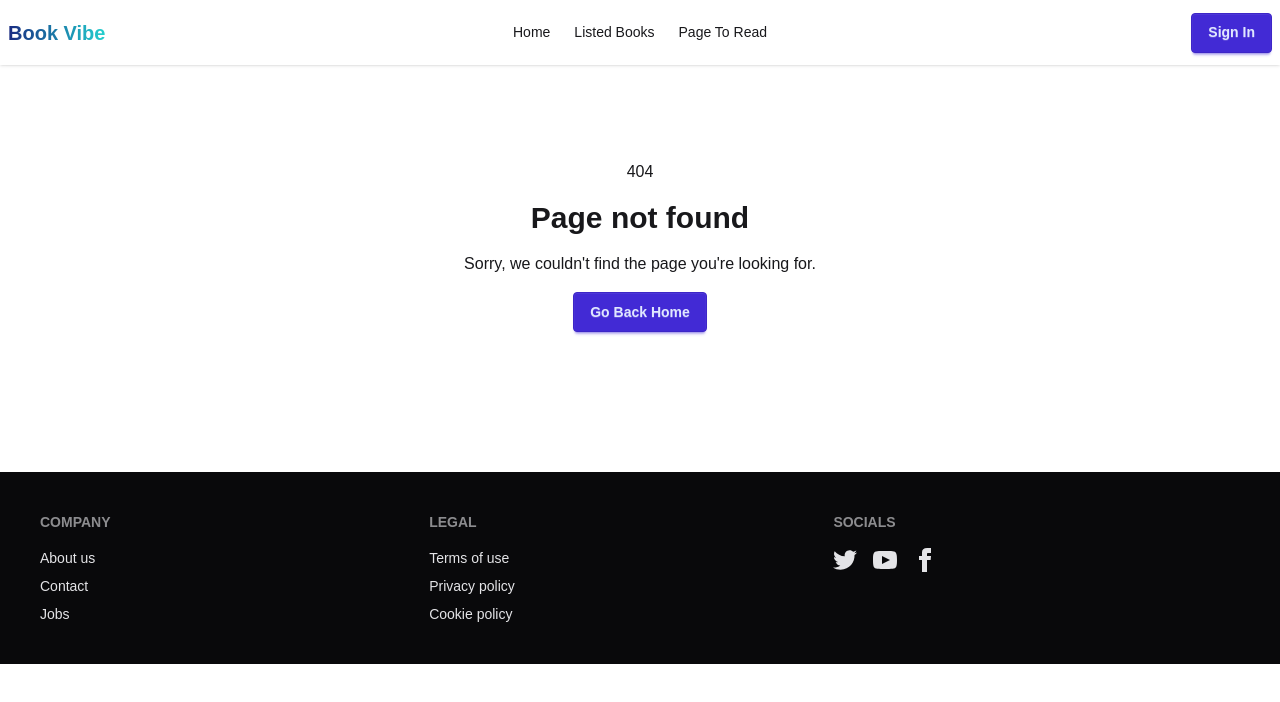
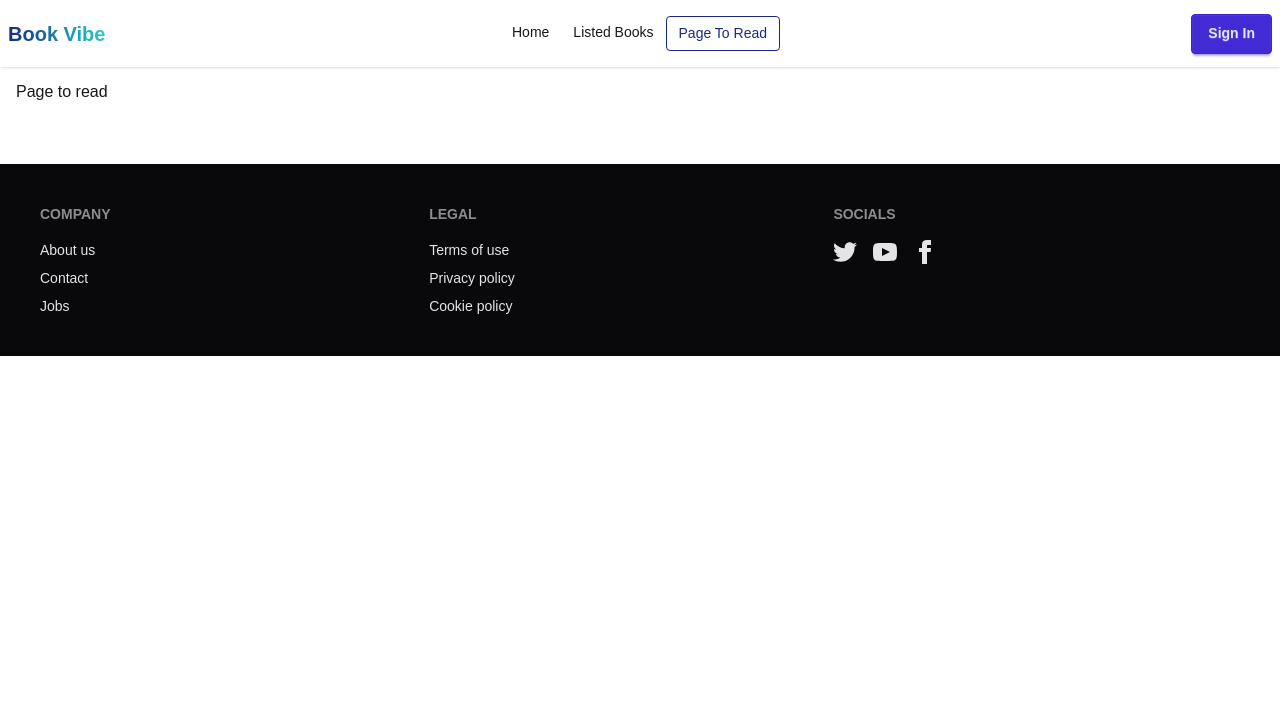
Before and after one commit to nayon-kumar/book-vibe, a React (Vite) app: page /page-to-read in a window 1280 px wide. Shown: the top 702 px of the page. Built offline with nearby package versions, Linux system fonts and the light colour scheme.

Commit message:
Page to read page design started

```diff
--- a/package.json
+++ b/package.json
@@ -17,6 +17,7 @@
     "react-router": "^7.14.0",
     "react-tabs": "^6.1.1",
     "react-toastify": "^11.0.5",
+    "recharts": "^3.8.1",
     "tailwindcss": "^4.2.2"
   },
   "devDependencies": {
--- a/src/components/Shared/Navbar.jsx
+++ b/src/components/Shared/Navbar.jsx
@@ -26,7 +26,7 @@ const Navbar = () => {
       </li>
       <li>
         <NavLink
-          to="/page-to-load"
+          to="/page-to-read"
           className={({ isActive }) =>
             `${isActive ? "text-[#1A2980] border border-[#1A2980]" : ""}`
           }
--- /dev/null
+++ b/src/pages/PageToRead/PageToRead.jsx
@@ -0,0 +1,11 @@
+import React from "react";
+
+const PageToRead = () => {
+  return (
+    <div>
+      <p>Page to read</p>
+    </div>
+  );
+};
+
+export default PageToRead;
--- a/src/routes/Routes.jsx
+++ b/src/routes/Routes.jsx
@@ -4,6 +4,7 @@ import HomePage from "../pages/HomePage/HomePage";
 import BookPage from "../pages/BookPage/BookPage";
 import ErrorPage from "../pages/ErrorPage/ErrorPage";
 import BookDetails from "../pages/BookDetails/BookDetails";
+import PageToRead from "../pages/PageToRead/PageToRead";
 
 const loader = () => {
   return (
@@ -30,6 +31,10 @@ export const router = createBrowserRouter([
         Component: BookDetails,
       },
       {
+        path: "/page-to-read",
+        Component: PageToRead,
+      },
+      {
         path: "*",
         Component: ErrorPage,
       },
```
Also changed, not shown: 1 other file (tests, documents, lock files or other folders).
